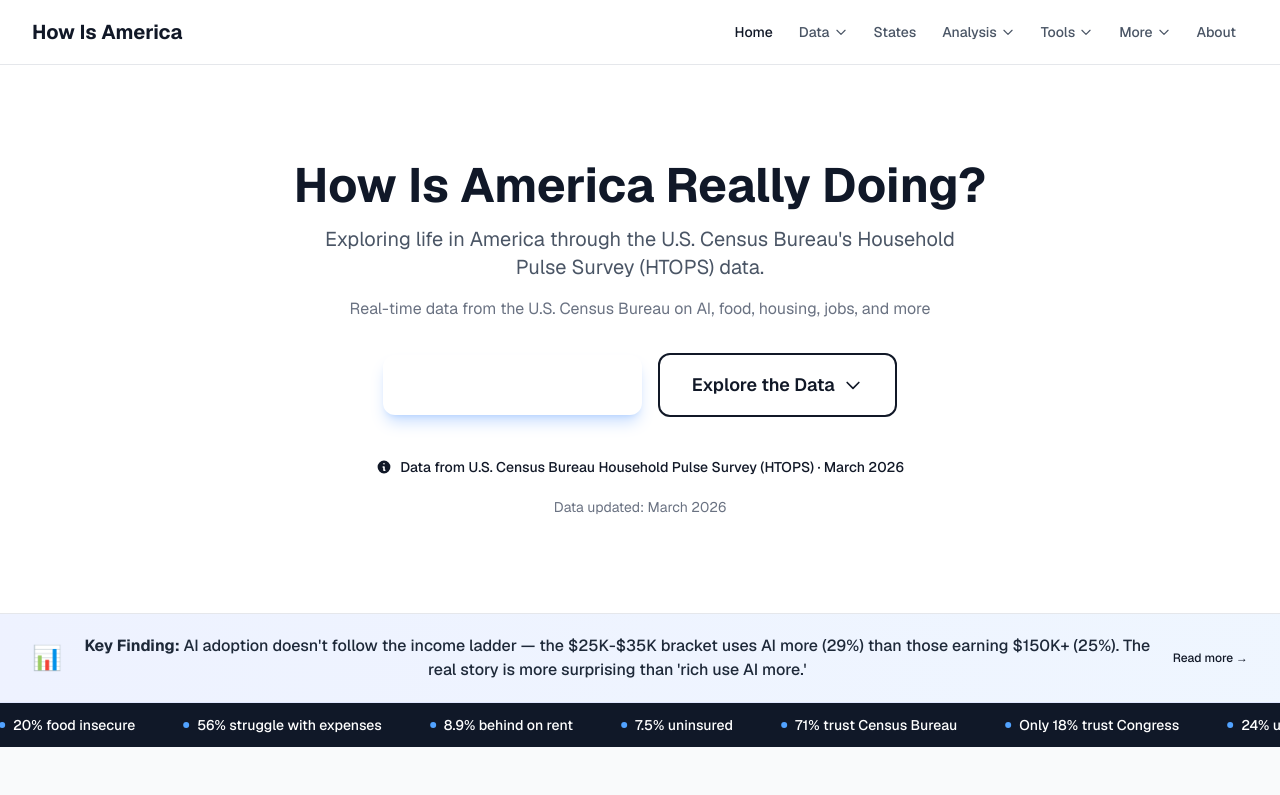
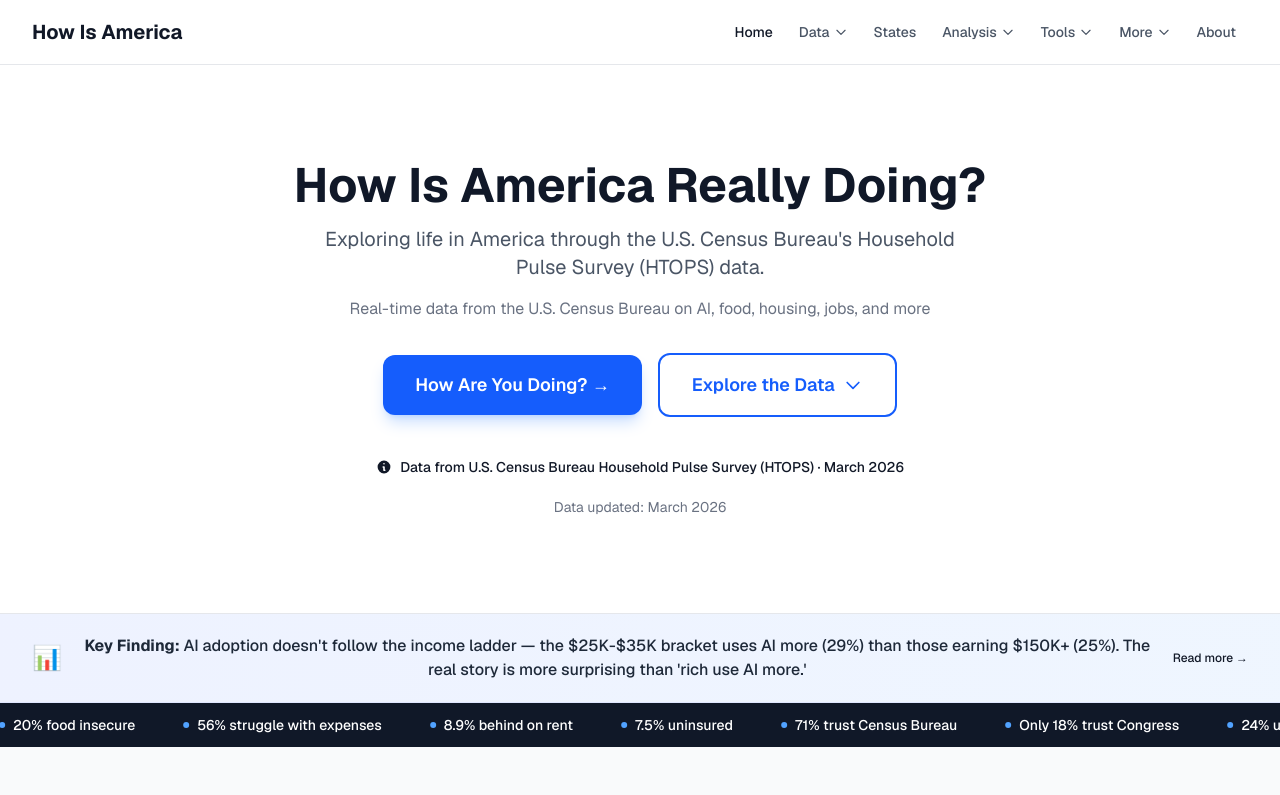
Before and after one commit to kianbob/americanpulse, a Next.js app: page / in a window 1280 px wide. Shown: the top 795 px of the page. Built offline with nearby package versions, Linux system fonts and the light colour scheme.

Commit message:
Fix hero buttons: use bg-blue-600 instead of bg-[--primary] for Tailwind v4 compat

```diff
--- a/app/page.tsx
+++ b/app/page.tsx
@@ -103,13 +103,13 @@
           <div className="flex flex-wrap items-center justify-center gap-4 mb-8">
             <Link
               href="/calculator"
-              className="inline-flex items-center gap-2 px-8 py-4 bg-[--primary] text-white rounded-xl font-semibold text-lg shadow-lg shadow-blue-500/25 hover:bg-blue-700 hover:shadow-xl hover:shadow-blue-500/30 hover:-translate-y-0.5 transition-all"
+              className="inline-flex items-center gap-2 px-8 py-4 bg-blue-600 text-white rounded-xl font-semibold text-lg shadow-lg shadow-blue-500/25 hover:bg-blue-700 hover:shadow-xl hover:shadow-blue-500/30 hover:-translate-y-0.5 transition-all"
             >
               How Are You Doing? →
             </Link>
             <a
               href="#explore"
-              className="inline-flex items-center gap-2 px-8 py-4 border-2 border-[--primary] text-[--primary] rounded-xl font-semibold text-lg hover:bg-[--primary] hover:text-white hover:-translate-y-0.5 transition-all"
+              className="inline-flex items-center gap-2 px-8 py-4 border-2 border-blue-600 text-blue-600 rounded-xl font-semibold text-lg hover:bg-blue-600 hover:text-white hover:-translate-y-0.5 transition-all"
             >
               Explore the Data
               <svg className="w-5 h-5" fill="none" viewBox="0 0 24 24" stroke="currentColor" strokeWidth={2}>
```
